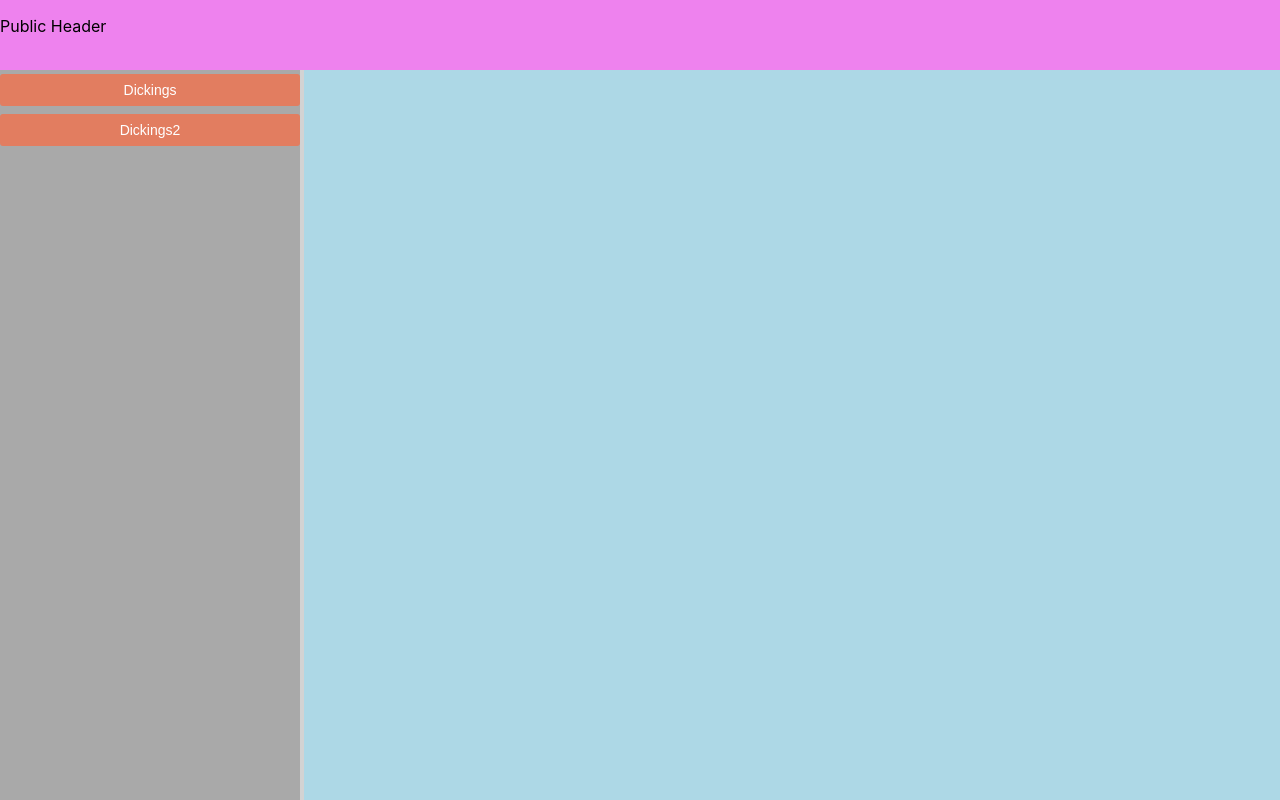
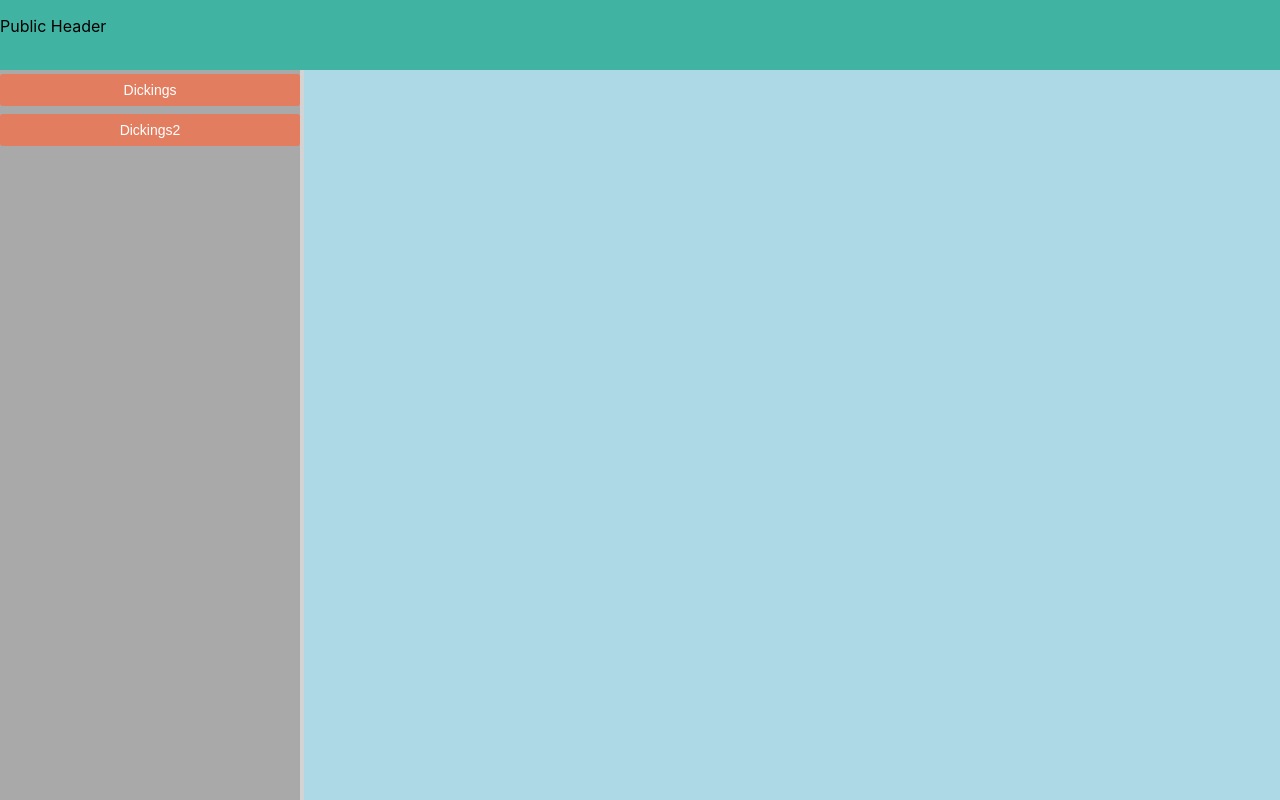
Before and after one commit to Andreasfv/reactjs-apollo-typescript-base, a React (Create React App) app: page / in a window 1280 px wide. Built offline with nearby package versions, Linux system fonts and the light colour scheme.

Commit message:
Fix color changes

```diff
--- a/src/modules/header/header.tsx
+++ b/src/modules/header/header.tsx
@@ -8,10 +8,11 @@ import Button from "../../components/button/customButton";
 import { LOGIN_USER, LoginData } from "../../util/queries/user";
 import AuthContext from "../../context/authcontext";
 import { useContext } from "react";
+import theme from "../../themes/light.theme";
 
 const HeaderWrapper = styled.header`
     grid-area: header;
-    background-color: violet;
+    background-color: ${theme.accent};
     height: 70px;
     display: flex;
 `;
--- a/src/themes/light.theme.ts
+++ b/src/themes/light.theme.ts
@@ -4,7 +4,7 @@ const theme = {
     primary: "#E27D60",
     secondary: "#85DCB",
     background: "#71D2AA",
-    accent: "#005594",
+    accent: "#41B3A3",
     highlight: "#2881b8",
     placeholder: "#9d9ca6",
     fontSize: {
```
